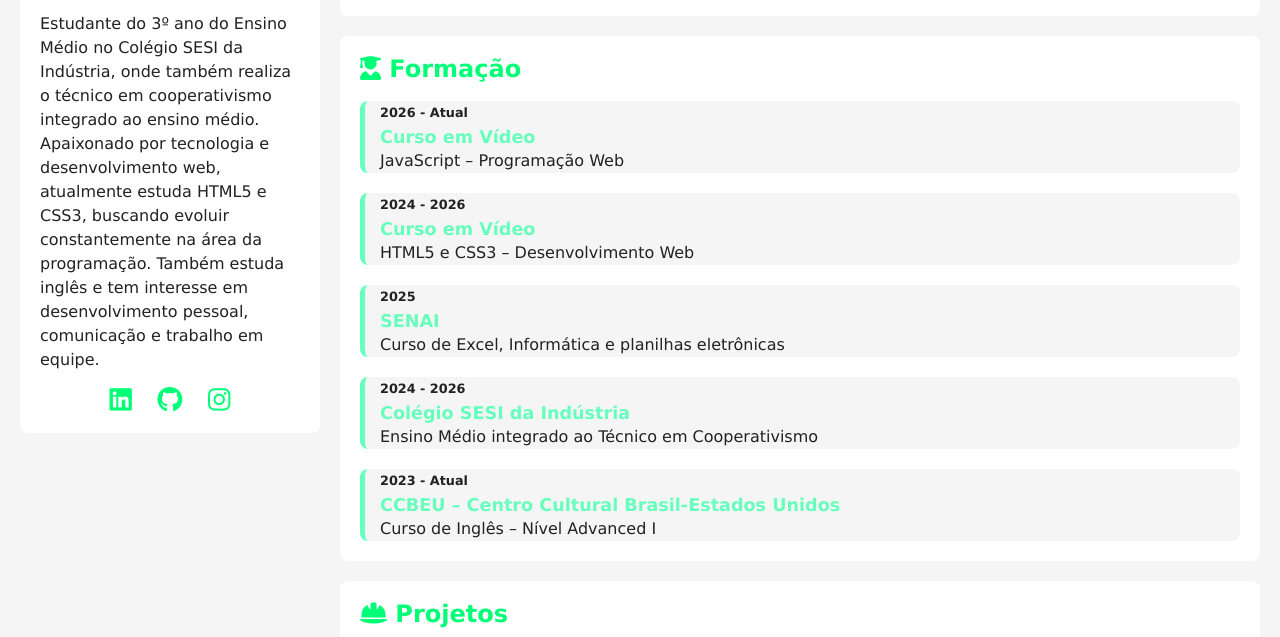
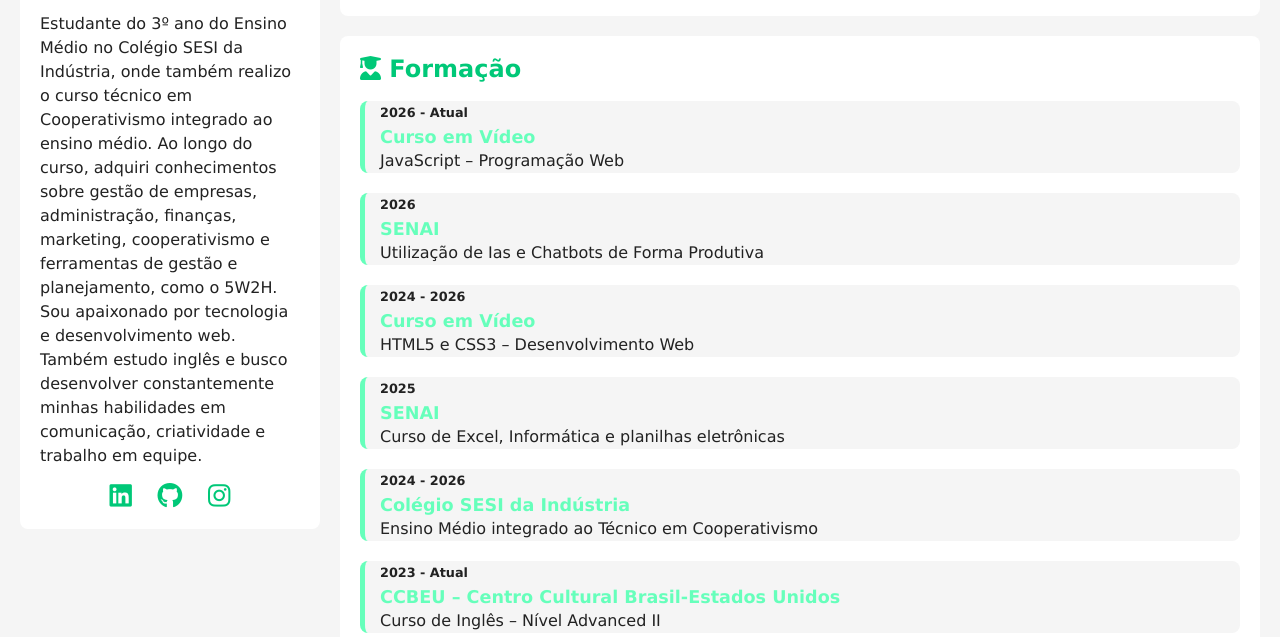
Before and after one commit to JPAcoder1/projeto-portfolio, a plain HTML site: page index.html in a window 1280 px wide. Shown: the part 351-988 px from the top of the page. Drawn offline with Linux system fonts and the light colour scheme.

Commit message:
Adicionei mais informações e alterei a cor

```diff
--- a/estilos/style.css
+++ b/estilos/style.css
@@ -18,7 +18,7 @@
   --fundo-principal: #f5f5f5;
   --texto: #222222;
   --texto-inverso: #ffffff;
-  --destaque: #00ff77;
+  --destaque: #00C878;
   --destaque-inverso: #66ffbb;
   --fundo-card: #ffffff;
 }
--- a/index.html
+++ b/index.html
@@ -25,9 +25,9 @@
         <section id="ficha">
             <img src="imagens/joao-perfil.jpeg" alt="Gustavo Guanabara" class="foto">
             <h1>João Pedro Anisieski</h1>
-            <p>Estudante do 3º ano do Ensino Médio no Colégio SESI da Indústria, onde também realiza o técnico em cooperativismo integrado ao ensino médio. Apaixonado por tecnologia e desenvolvimento web, atualmente estuda HTML5 e CSS3, buscando evoluir constantemente na área da programação. Também estuda inglês e tem interesse em desenvolvimento pessoal, comunicação e trabalho em equipe.</p>
+            <p>Estudante do 3º ano do Ensino Médio no Colégio SESI da Indústria, onde também realizo o curso técnico em Cooperativismo integrado ao ensino médio. Ao longo do curso, adquiri conhecimentos sobre gestão de empresas, administração, finanças, marketing, cooperativismo e ferramentas de gestão e planejamento, como o 5W2H. Sou apaixonado por tecnologia e desenvolvimento web. Também estudo inglês e busco desenvolver constantemente minhas habilidades em comunicação, criatividade e trabalho em equipe.</p>
             <div id="social">
-                <a href="https://www.linkedin.com/in/guanabara/" target="_blank" rel="nofollow"><i class="fa-brands fa-linkedin"></i></a>
+                <a href="https://www.linkedin.com/in/joão-pedro-anisieski-809aa4408/" target="_blank" rel="nofollow"><i class="fa-brands fa-linkedin"></i></a>
                 <a href="https://github.com/JPAcoder1" target="_blank" rel="nofollow"><i class="fa-brands fa-github"></i></a>
                 <a href="https://www.instagram.com/joaopedroanisieski?igsh=MWZ5anFvczNhNGEwYw==" target="_blank" rel="nofollow"><i class="fa-brands fa-instagram"></i></a>
             </div>
@@ -165,7 +165,7 @@
                     <div class="curso">
                         <p class="periodo">2023 - Atual</p>
                         <h3 class="instituicao">CCBEU – Centro Cultural Brasil-Estados Unidos</h3>
-                        <p class="titulacao">Curso de Inglês – Nível Advanced I</p>
+                        <p class="titulacao">Curso de Inglês – Nível Advanced II</p>
                     </div>
 
                     <div class="curso">
@@ -184,6 +184,12 @@
                         <p class="periodo">2024 - 2026</p>
                         <h3 class="instituicao">Curso em Vídeo</h3>
                         <p class="titulacao">HTML5 e CSS3 – Desenvolvimento Web</p>
+                    </div>
+
+                    <div class="curso">
+                        <p class="periodo">2026</p>
+                        <h3 class="instituicao">SENAI</h3>
+                        <p class="titulacao">Utilização de Ias e Chatbots de Forma Produtiva</p>
                     </div>
 
                     <div class="curso">
```
